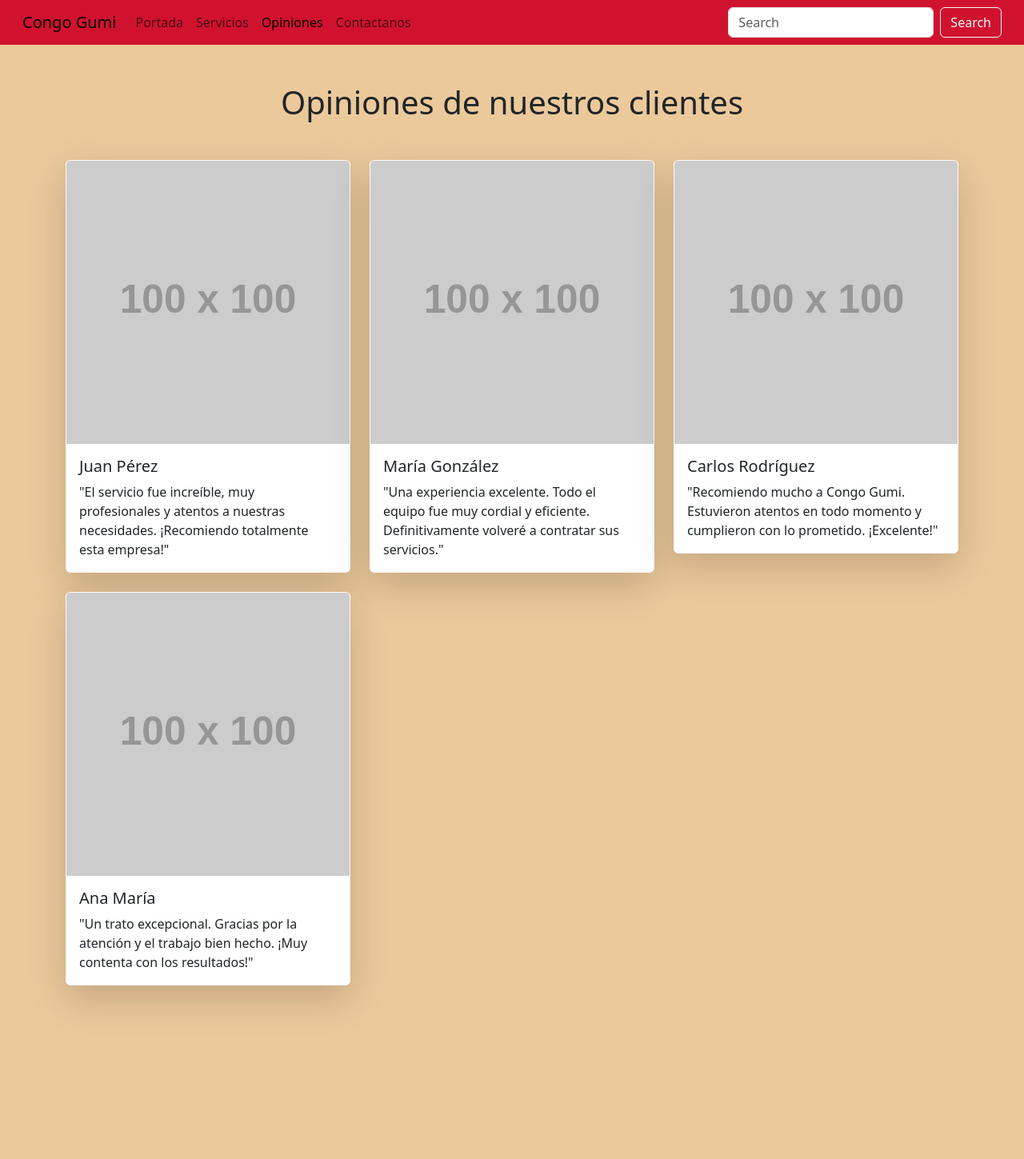
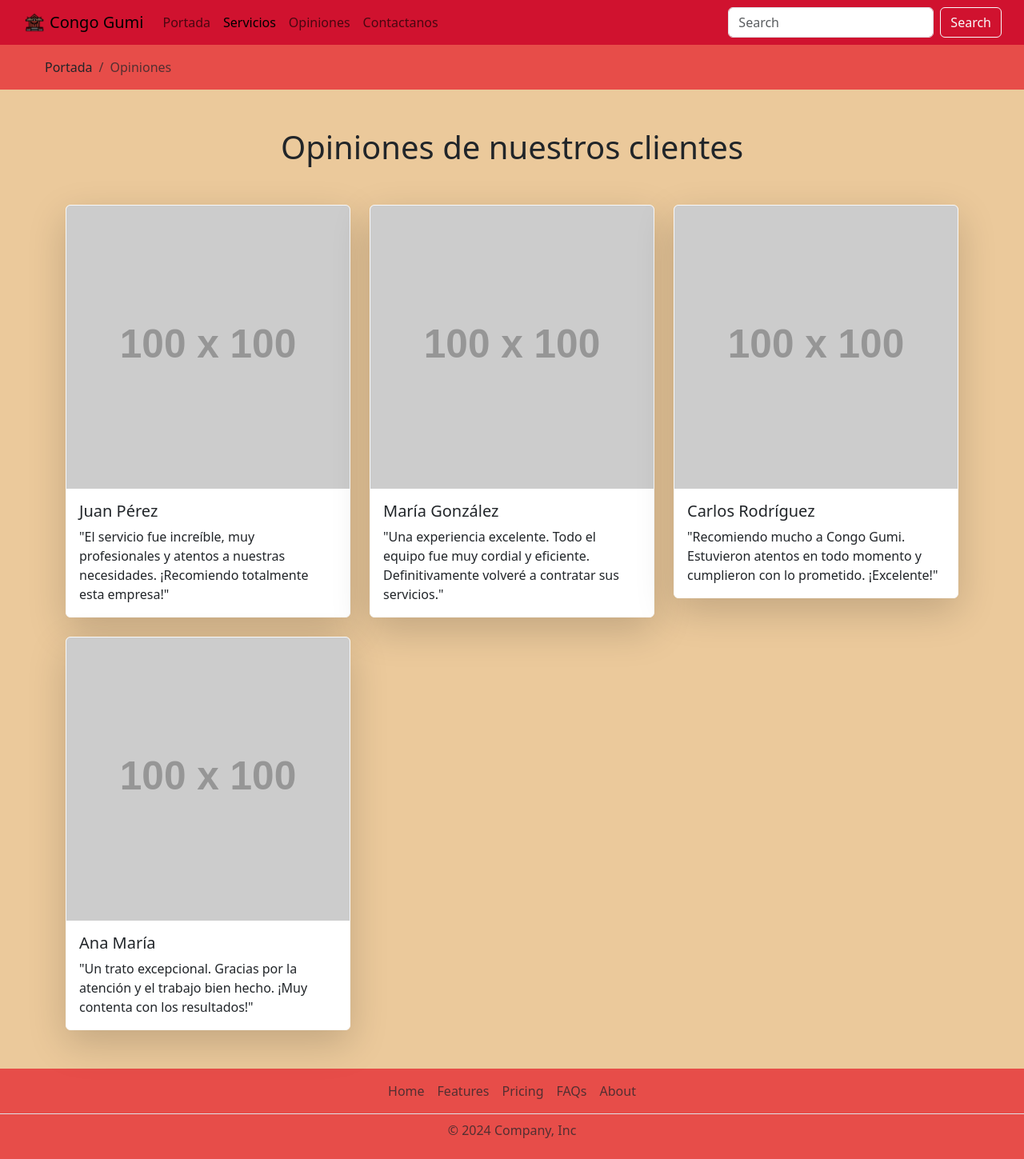
Before and after one commit to PeterMartEsc/construcciones-IP, a plain HTML site: page src/opiniones.html in a window 1280 px wide. Shown: the whole page at 80% size. Before the commit the page ends 1280 px from the top, so only its background shows below. Drawn offline with nearby package versions, Linux system fonts and the light colour scheme; placeholder pictures from the web are drawn by us; a script that the page names is missing.

Commit message:
Co-authored-by: IsmaelJos <IsmaelJos@users.noreply.github.com> feat(): se sigue trabajando en el proyecto, arreglando estilos y detalles visuales más bien

```diff
--- a/src/opiniones.html
+++ b/src/opiniones.html
@@ -12,35 +12,52 @@
 </head>
 
 <body>
-    <!-- NAVBAR -->
-    <nav class="navbar navbar-expand-md nav-custom">
-        <div class="container-fluid ms-3 me-3">
+    <!-- HEADER -->
+    <header>
+        <!-- NAVBAR -->
+        <nav class="navbar navbar-expand-md nav-custom" >
+            <div class="container-fluid ms-3 me-3">
+
+            <img src="../images/icon.png" alt="Logo" width="30" height="30" class="me-1">
+
             <a class="navbar-brand" href="index.html">Congo Gumi</a>
             <button class="navbar-toggler" type="button" data-bs-toggle="collapse" data-bs-target="#navbarSupportedContent" aria-controls="navbarSupportedContent" aria-expanded="false" aria-label="Toggle navigation">
                 <span class="navbar-toggler-icon"></span>
             </button>
+
             <div class="collapse navbar-collapse" id="navbarSupportedContent">
+
                 <ul class="navbar-nav me-auto mb-lg-0">
                     <li class="nav-item">
-                        <a class="nav-link" aria-current="page" href="./index.html">Portada</a>
+                        <a class="nav-link " href="index.html">Portada</a>
                     </li>
                     <li class="nav-item">
-                        <a class="nav-link" href="./servicios.html">Servicios</a>
+                        <a class="nav-link active" aria-current="page" href="servicios.html">Servicios</a>
                     </li>
                     <li class="nav-item">
-                        <a class="nav-link active" href="#">Opiniones</a>
+                        <a class="nav-link" href="opiniones.html">Opiniones</a>
                     </li>
                     <li class="nav-item">
-                        <a class="nav-link" href="./contact.html">Contactanos</a>
+                        <a class="nav-link" href="contact.html">Contactanos</a>
                     </li>
                 </ul>
+
                 <form class="d-flex" role="search">
                     <input class="form-control me-2" type="search" placeholder="Search" aria-label="Search">
                     <button class="btn btn-outline-light" type="submit">Search</button>
                 </form>
+
+                </div>
             </div>
-        </div>
-    </nav>
+        </nav>
+        <!-- BREADCRUMB -->
+        <nav aria-label="breadcrumb" class="breadcrum-custom">
+            <ol class="breadcrumb p-3 ms-3">
+                <li class="breadcrumb-item ms-4">Portada</li>
+                <li class="breadcrumb-item active " aria-current="page">Opiniones</li>
+            </ol>
+        </nav>
+    </header>
     <!-- MAIN -->
     <main class="container my-5">
         <h1 class="text-center mb-5 animate__animated animate__bounce">Opiniones de nuestros clientes</h1>
@@ -88,7 +105,17 @@
         </div>
     </main>
     <!-- Footer o scripts adicionales -->
-    <script src="https://cdn.jsdelivr.net/npm/bootstrap@5.3.3/dist/js/bootstrap.bundle.min.js"
+        <footer class="py-2  footer-custom">
+            <ul class="nav justify-content-center border-bottom pb-2 mb-2 ">
+                <li class="nav-item"><a href="#" class="nav-link px-2 text-body-secondary">Home</a></li>
+                <li class="nav-item"><a href="#" class="nav-link px-2 text-body-secondary">Features</a></li>
+                <li class="nav-item"><a href="#" class="nav-link px-2 text-body-secondary">Pricing</a></li>
+                <li class="nav-item"><a href="#" class="nav-link px-2 text-body-secondary">FAQs</a></li>
+                <li class="nav-item"><a href="#" class="nav-link px-2 text-body-secondary">About</a></li>
+            </ul>
+            <p class="text-center text-body-secondary">© 2024 Company, Inc</p>
+        </footer>
+        <script src="https://cdn.jsdelivr.net/npm/bootstrap@5.3.3/dist/js/bootstrap.bundle.min.js"
         integrity="sha384-7WuhizSb9+OEC67T5l9zx5WrQnJ3qzO7b1bER7BBLm1pD/5Bk1qwp73d6+QTgf0A" crossorigin="anonymous">
     </script>
 </body>
--- a/src/styles/index.css
+++ b/src/styles/index.css
@@ -9,6 +9,9 @@
 
 .footer-custom{
     background-color: #e74d49;
+    width: 100%;
+    color: white;
+    text-align: center;
 }
 
 body{
```
Also changed, not shown: src/contact.html (+1 -1 lines), src/servicios.html (+5 -6 lines).
